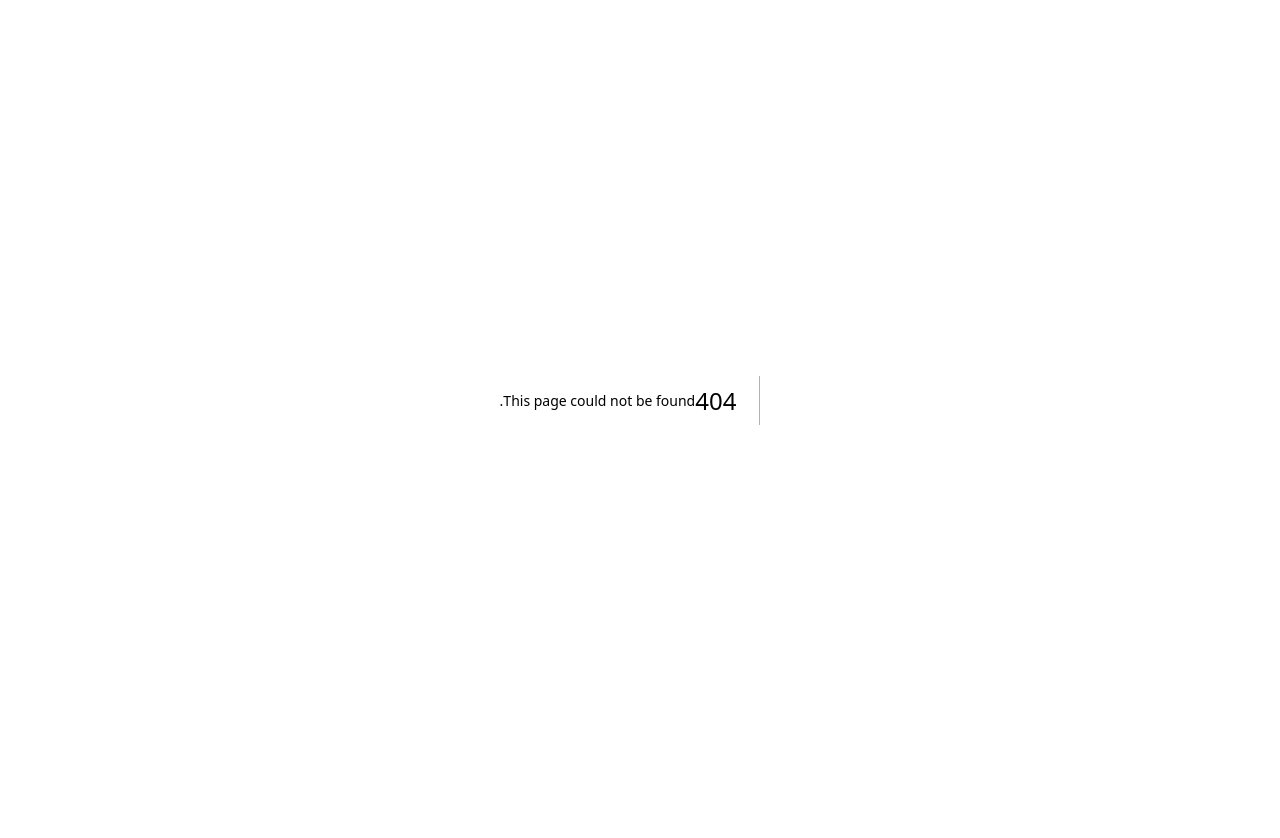
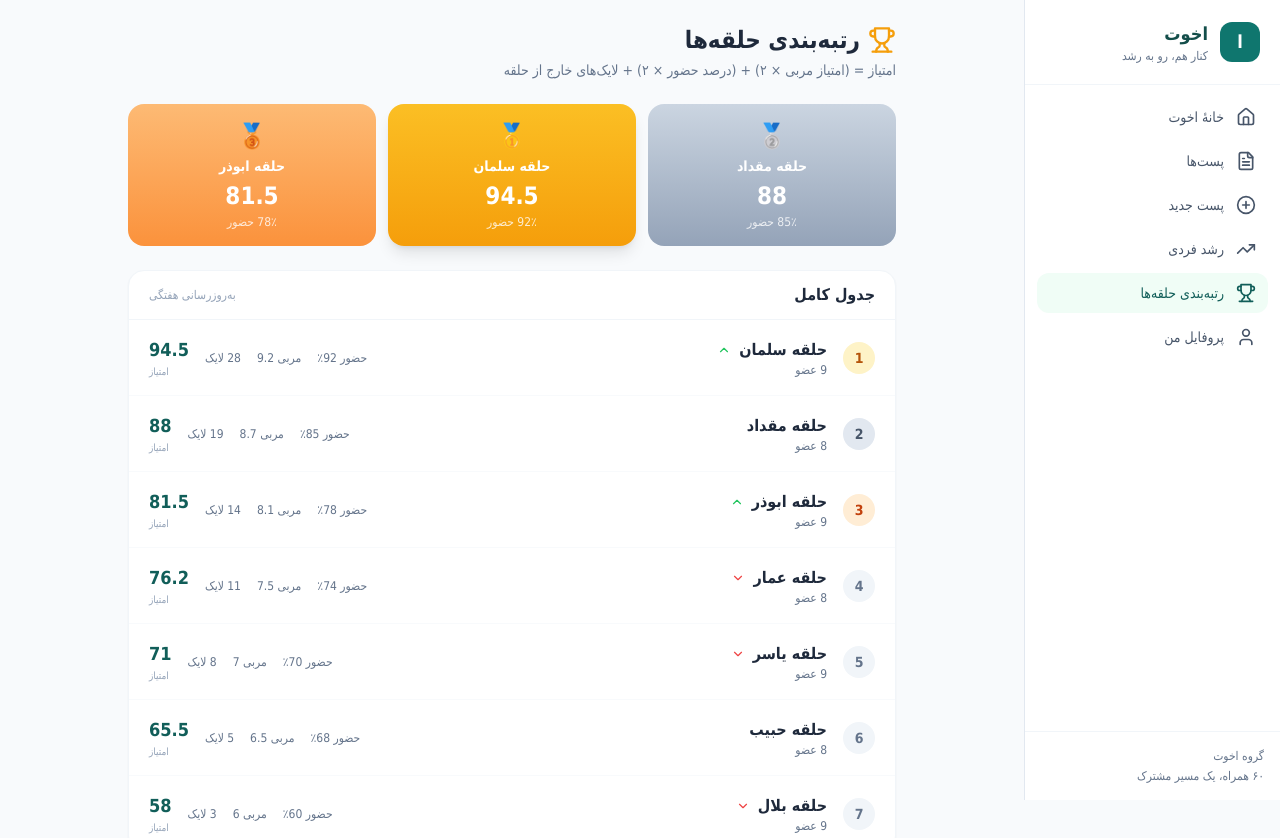
Before and after one commit to MohammadMahdi27127/okhovat, a Next.js app in the folder frontend/: page /rankings in a window 1280 px wide. Before the commit this address had no page. Shown: the top 838 px of the page. Before the commit the page ends 800 px from the top, so only its background shows below. Built offline with nearby package versions, Linux system fonts and the light colour scheme.

Commit message:
Add Circle Rankings page (frontend)

```diff
--- /dev/null
+++ b/frontend/src/app/rankings/page.tsx
@@ -0,0 +1,267 @@
+'use client'
+
+import { useState } from 'react'
+import { motion } from 'framer-motion'
+import Link from 'next/link'
+import {
+  Home, FileText, PlusCircle, TrendingUp, User,
+  Trophy, Medal, Users, Activity, Star, ChevronUp, ChevronDown
+} from 'lucide-react'
+
+const ringsData = [
+  {
+    id: 1,
+    name: 'حلقه سلمان',
+    rank: 1,
+    score: 94.5,
+    attendance: 92,
+    coachScore: 9.2,
+    externalLikes: 28,
+    membersCount: 9,
+    change: 'up',
+    topMembers: ['محمد رضایی', 'علی محمدی', 'حسین احمدی']
+  },
+  {
+    id: 2,
+    name: 'حلقه مقداد',
+    rank: 2,
+    score: 88.0,
+    attendance: 85,
+    coachScore: 8.7,
+    externalLikes: 19,
+    membersCount: 8,
+    change: 'same',
+    topMembers: ['سجاد کاظمی', 'رضا موسوی']
+  },
+  {
+    id: 3,
+    name: 'حلقه ابوذر',
+    rank: 3,
+    score: 81.5,
+    attendance: 78,
+    coachScore: 8.1,
+    externalLikes: 14,
+    membersCount: 9,
+    change: 'up',
+    topMembers: ['امیر حسینی', 'مهدی کریمی']
+  },
+  {
+    id: 4,
+    name: 'حلقه عمار',
+    rank: 4,
+    score: 76.2,
+    attendance: 74,
+    coachScore: 7.5,
+    externalLikes: 11,
+    membersCount: 8,
+    change: 'down',
+    topMembers: ['حسین نوری']
+  },
+  {
+    id: 5,
+    name: 'حلقه یاسر',
+    rank: 5,
+    score: 71.0,
+    attendance: 70,
+    coachScore: 7.0,
+    externalLikes: 8,
+    membersCount: 9,
+    change: 'down',
+    topMembers: ['کاظم رضایی']
+  },
+  {
+    id: 6,
+    name: 'حلقه حبیب',
+    rank: 6,
+    score: 65.5,
+    attendance: 68,
+    coachScore: 6.5,
+    externalLikes: 5,
+    membersCount: 8,
+    change: 'same',
+    topMembers: ['جواد محمدی']
+  },
+  {
+    id: 7,
+    name: 'حلقه بلال',
+    rank: 7,
+    score: 58.0,
+    attendance: 60,
+    coachScore: 6.0,
+    externalLikes: 3,
+    membersCount: 9,
+    change: 'down',
+    topMembers: ['سعید احمدی']
+  },
+]
+
+export default function RankingsPage() {
+  const [selectedRing, setSelectedRing] = useState<number | null>(null)
+
+  return (
+    <div className="min-h-screen bg-slate-50 flex">
+      {/* Sidebar */}
+      <aside className="w-64 bg-white border-l border-slate-200 flex flex-col fixed right-0 top-0 bottom-0 z-40">
+        <div className="p-5 border-b border-slate-100">
+          <div className="flex items-center gap-3">
+            <div className="w-10 h-10 rounded-xl bg-okhovat-600 flex items-center justify-center text-white font-bold text-lg">
+              ا
+            </div>
+            <div>
+              <h1 className="font-bold text-okhovat-800 text-lg">اخوت</h1>
+              <p className="text-xs text-slate-500">کنار هم، رو به رشد</p>
+            </div>
+          </div>
+        </div>
+
+        <nav className="flex-1 p-3 space-y-1">
+          <NavItem href="/" icon={<Home size={20} />} label="خانهٔ اخوت" />
+          <NavItem href="/posts" icon={<FileText size={20} />} label="پست‌ها" />
+          <NavItem href="/new-post" icon={<PlusCircle size={20} />} label="پست جدید" />
+          <NavItem href="/growth" icon={<TrendingUp size={20} />} label="رشد فردی" />
+          <NavItem href="/rankings" icon={<Trophy size={20} />} label="رتبه‌بندی حلقه‌ها" active />
+          <NavItem href="/profile" icon={<User size={20} />} label="پروفایل من" />
+        </nav>
+
+        <div className="p-4 border-t border-slate-100 text-xs text-slate-500">
+          <p>گروه اخوت</p>
+          <p className="mt-1">۶۰ همراه، یک مسیر مشترک</p>
+        </div>
+      </aside>
+
+      {/* Main */}
+      <main className="flex-1 mr-64 p-6">
+        <div className="max-w-3xl mx-auto">
+          <motion.div initial={{ opacity: 0, y: 15 }} animate={{ opacity: 1, y: 0 }}>
+            {/* Header */}
+            <div className="mb-6">
+              <h1 className="text-2xl font-bold text-slate-800 flex items-center gap-2">
+                <Trophy className="text-amber-500" size={28} />
+                رتبه‌بندی حلقه‌ها
+              </h1>
+              <p className="text-sm text-slate-500 mt-1">
+                امتیاز = (امتیاز مربی × ۲) + (درصد حضور × ۲) + لایک‌های خارج از حلقه
+              </p>
+            </div>
+
+            {/* Top 3 Podium */}
+            <div className="grid grid-cols-3 gap-3 mb-6">
+              {/* Second */}
+              <PodiumCard ring={ringsData[1]} place={2} delay={0.1} />
+              {/* First */}
+              <PodiumCard ring={ringsData[0]} place={1} delay={0} highlight />
+              {/* Third */}
+              <PodiumCard ring={ringsData[2]} place={3} delay={0.2} />
+            </div>
+
+            {/* Full Ranking List */}
+            <div className="bg-white rounded-2xl border border-slate-100 shadow-sm overflow-hidden">
+              <div className="px-5 py-3 border-b border-slate-100 flex items-center justify-between">
+                <h2 className="font-semibold text-slate-800">جدول کامل</h2>
+                <span className="text-xs text-slate-400">به‌روزرسانی هفتگی</span>
+              </div>
+
+              <div className="divide-y divide-slate-50">
+                {ringsData.map((ring, index) => (
+                  <motion.div
+                    key={ring.id}
+                    initial={{ opacity: 0, x: 10 }}
+                    animate={{ opacity: 1, x: 0 }}
+                    transition={{ delay: index * 0.05 }}
+                    onClick={() => setSelectedRing(selectedRing === ring.id ? null : ring.id)}
+                    className={`px-5 py-4 flex items-center gap-4 cursor-pointer hover:bg-slate-50 transition ${
+                      selectedRing === ring.id ? 'bg-okhovat-50' : ''
+                    }`}
+                  >
+                    {/* Rank */}
+                    <div className={`w-8 h-8 rounded-full flex items-center justify-center text-sm font-bold ${
+                      ring.rank === 1 ? 'bg-amber-100 text-amber-700' :
+                      ring.rank === 2 ? 'bg-slate-200 text-slate-600' :
+                      ring.rank === 3 ? 'bg-orange-100 text-orange-700' :
+                      'bg-slate-100 text-slate-500'
+                    }`}>
+                      {ring.rank}
+                    </div>
+
+                    {/* Info */}
+                    <div className="flex-1 min-w-0">
+                      <div className="flex items-center gap-2">
+                        <span className="font-semibold text-slate-800">{ring.name}</span>
+                        {ring.change === 'up' && <ChevronUp size={14} className="text-green-500" />}
+                        {ring.change === 'down' && <ChevronDown size={14} className="text-red-500" />}
+                      </div>
+                      <p className="text-xs text-slate-500">{ring.membersCount} عضو</p>
+                    </div>
+
+                    {/* Mini stats */}
+                    <div className="hidden sm:flex items-center gap-4 text-xs text-slate-500">
+                      <span title="حضور">حضور {ring.attendance}٪</span>
+                      <span title="امتیاز مربی">مربی {ring.coachScore}</span>
+                      <span title="لایک خارجی">{ring.externalLikes} لایک</span>
+                    </div>
+
+                    {/* Score */}
+                    <div className="text-left">
+                      <p className="text-lg font-bold text-okhovat-700">{ring.score}</p>
+                      <p className="text-[10px] text-slate-400">امتیاز</p>
+                    </div>
+                  </motion.div>
+                ))}
+              </div>
+            </div>
+
+            {/* Scoring Rules */}
+            <div className="mt-5 p-4 bg-white rounded-2xl border border-slate-100 text-sm text-slate-600 space-y-1">
+              <p className="font-medium text-slate-800 mb-2">نحوه محاسبه امتیاز:</p>
+              <p>• امتیاز مربی × <strong>۲</strong></p>
+              <p>• درصد حضور اعضای حلقه × <strong>۲</strong></p>
+              <p>• هر لایک از افراد خارج از حلقه روی برنامه حلقه = +۱ امتیاز</p>
+            </div>
+          </motion.div>
+        </div>
+      </main>
+    </div>
+  )
+}
+
+function PodiumCard({ ring, place, delay, highlight = false }: { ring: typeof ringsData[0]; place: number; delay: number; highlight?: boolean }) {
+  const colors = {
+    1: 'from-amber-400 to-amber-500',
+    2: 'from-slate-300 to-slate-400',
+    3: 'from-orange-300 to-orange-400',
+  }
+
+  return (
+    <motion.div
+      initial={{ opacity: 0, y: 20 }}
+      animate={{ opacity: 1, y: 0 }}
+      transition={{ delay }}
+      className={`rounded-2xl p-4 text-center text-white bg-gradient-to-b ${colors[place as 1|2|3]} ${
+        highlight ? 'scale-105 shadow-lg' : 'opacity-90'
+      }`}
+    >
+      <div className="text-2xl mb-1">
+        {place === 1 ? '🥇' : place === 2 ? '🥈' : '🥉'}
+      </div>
+      <p className="font-bold text-sm">{ring.name}</p>
+      <p className="text-2xl font-black mt-1">{ring.score}</p>
+      <p className="text-xs opacity-80 mt-0.5">{ring.attendance}٪ حضور</p>
+    </motion.div>
+  )
+}
+
+function NavItem({ href, icon, label, active = false }: { href: string; icon: React.ReactNode; label: string; active?: boolean }) {
+  return (
+    <Link
+      href={href}
+      className={`w-full flex items-center gap-3 px-3 py-2.5 rounded-xl text-sm font-medium transition ${
+        active
+          ? 'bg-okhovat-50 text-okhovat-700'
+          : 'text-slate-600 hover:bg-slate-50'
+      }`}
+    >
+      {icon}
+      {label}
+    </Link>
+  )
+}
```
